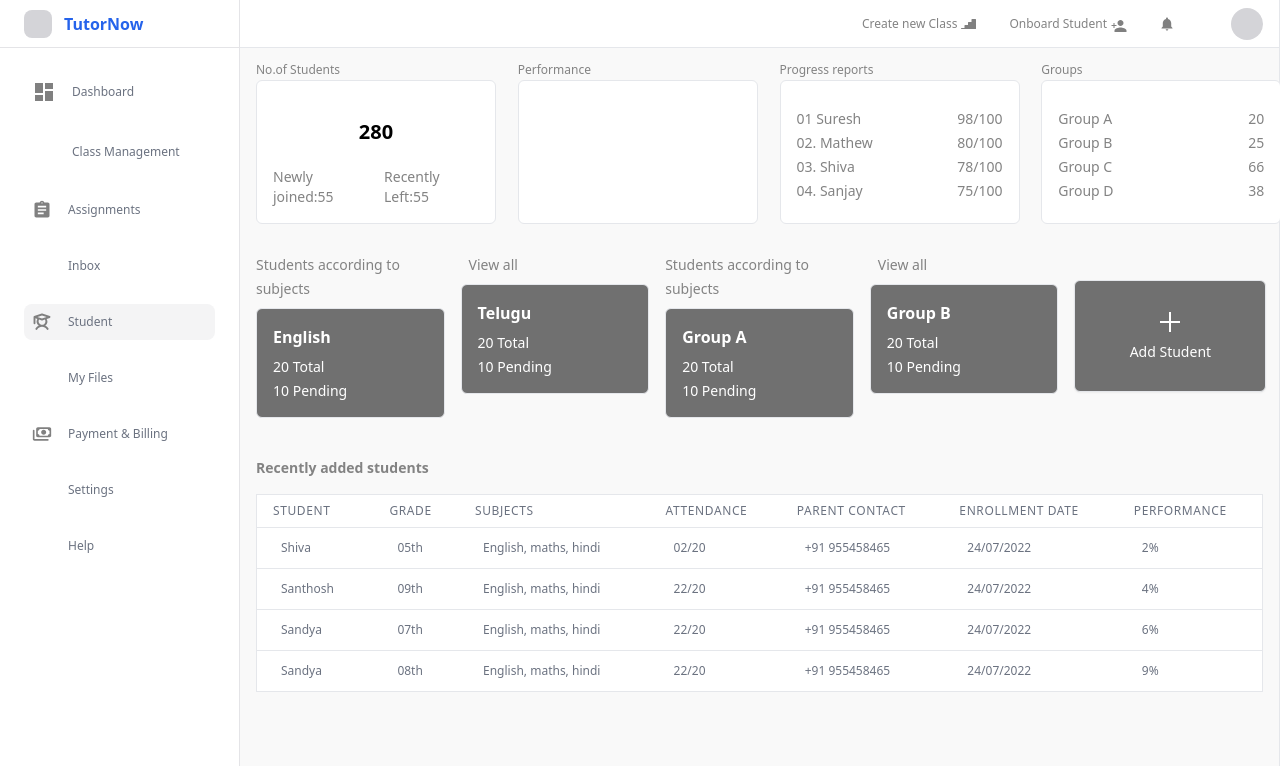
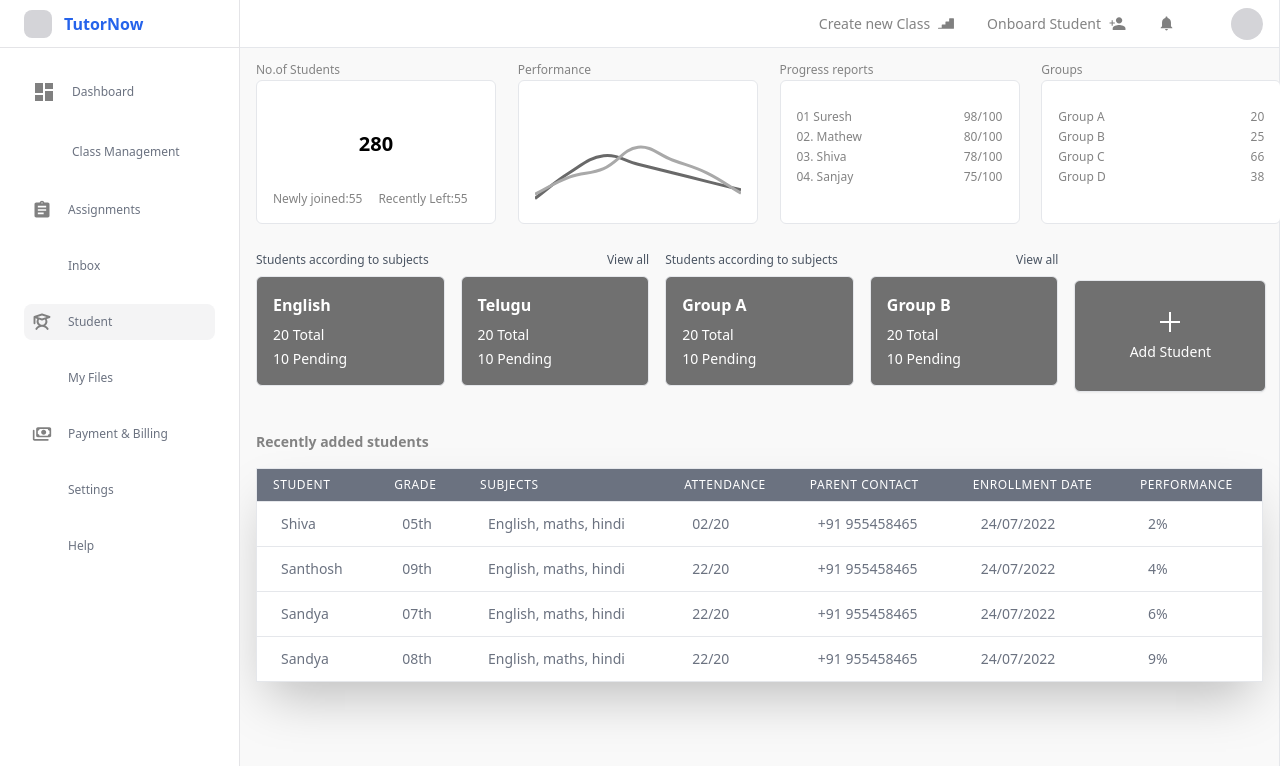
Before and after one commit to SiddhantXelp/Tuto-FE, a Next.js app: page /student in a window 1280 px wide. Shown: the top 766 px of the page. Built offline with nearby package versions, Linux system fonts and the light colour scheme; some icons are missing.

Commit message:
new changes on student flow and design changes

```diff
--- a/src/app/MainDashboard.tsx
+++ b/src/app/MainDashboard.tsx
@@ -209,7 +209,6 @@ export default function Home() {
       <div className="w-full h-auto mt-10">
         <div className="grid grid-cols-1 lg:grid-cols-[70%_25%] gap-6 h-full">
           <Table columns={dashBordTableColumns} data={dashBordTableData} includeCheckbox={false} />
-
           <div className="bg-white shadow-lg border border-gray-200 p-4 rounded-lg h-full">
             <Calendar
               onChange={setValue}
@@ -226,8 +225,8 @@ export default function Home() {
         <div className="grid grid-cols-1 md:grid-cols-2 lg:grid-cols-3 gap-6 mt-6">
           <div className="relative">
             <div className="flex justify-between mb-4">
-              <span className="text-buttonGray text-sm font-semibold">Upcoming Classes</span>
-              <span className="text-xs text-buttonGray cursor-pointer mr-1">View All</span>
+              <span className="text-buttonGray text-sm font-semibold">Reminders</span>
+              <span className="text-xs text-buttonGray cursor-pointer">View All</span>
             </div>
 
             <div className="bg-white shadow-lg rounded-xl p-4 max-h-64 overflow-auto">
--- a/src/app/inbox/components/ChatList.tsx
+++ b/src/app/inbox/components/ChatList.tsx
@@ -45,14 +45,14 @@ const ChatList: React.FC<ChatListProps> = ({ chats, selectedChat, setSelectedCha
         {chats.map(chat => (
           <li
             key={chat.id}
-            className={`flex items-center py-2 mb-2 border rounded hover:bg-gray-200 cursor-pointer ${selectedChat?.id === chat.id ? 'bg-gray-300' : ''
+            className={`flex items-center py-2 mb-2 border-t-2 rounded hover:bg-gray-200 cursor-pointer ${selectedChat?.id === chat.id ? 'bg-gray-300' : ''
               }`}
             onClick={() => setSelectedChat(chat)}
           >
             <img src={chat.image} alt={chat.name} className="w-10 h-10 rounded-full mx-5" />
             <div className="flex-1">
               <h3 className="font-bold text-xs">{chat.name}</h3>
-              <p className='text-[10px]'>{chat.message}</p>
+              <p className='text-[12px]'>{chat.message}</p>
             </div>
             <span className='text-[10px] mr-2 mx-2'>{chat.time}</span>
           </li>
--- a/src/app/inbox/page.tsx
+++ b/src/app/inbox/page.tsx
@@ -50,6 +50,8 @@ export default function IndexPage() {
       messages: [
         { id: 1, text: 'Lorem Ipsum is simply dummy text of the printing and typesetting industry. Lorem Ipsum has been the industry s standard dummy text ever since the 1500s, when an unknown printer took a galley of type and scrambled it to make a type specimen book.', time: '07:46 PM', sender: 'other' },
         { id: 2, text: 'Sure, what time works for you hijhkkbhkukhyycmh hgjhgg  gjhjbumyjb gjhgbhvg hjbgjhm g gbyjb  fbtkvytyyutyttyjgyjtuytrtbmjbtyutbgjhvg?', time: '07:46 PM', sender: 'me' },
+        { id: 3, text: 'No, what time works for you ', time: '07:46 PM', sender: 'me' },
+
 
       ]
     }
@@ -59,7 +61,7 @@ export default function IndexPage() {
 
   return (
     <TabNavigator>
-      <div className="flex h-[900px] bg-white shadow-2xl rounded-xl">
+      <div className="flex h-[850px] bg-white shadow-2xl rounded-xl">
         <ChatList chats={chats} selectedChat={selectedChat} setSelectedChat={setSelectedChat} />
         <ChatWindow selectedChat={selectedChat} />
       </div>
--- a/src/app/student/page.tsx
+++ b/src/app/student/page.tsx
@@ -9,6 +9,7 @@ import { recentStudentColumns, recentStudentsData } from './data';
 import Table from '@/components/table';
 import TabNavigator from "../TabNavigator/page";
 import { useAppDispatch } from '../store/hooks';
+import PerformanceChart from '@/common/PerformanceChart';
 
 const StudentPage: React.FC = () => {
   const dispatch = useAppDispatch();
@@ -18,21 +19,27 @@ const StudentPage: React.FC = () => {
   const data = [
     {
       cardName: "Students according to subjects",
+      cardNametwo:"",
       subject: 'English',
       details: ['20 Total', '10 Pending']
     },
     {
-      cardNameEnd: "View all",
+      // cardNameEnd: "View all",
+      cardName:"",
+      cardNametwo:"View all",
       subject: 'Telugu',
       details: ['20 Total', '10 Pending']
     },
     {
       cardName: "Students according to subjects",
+      cardNametwo:"",
       subject: 'Group A',
       details: ['20 Total', '10 Pending']
     },
     {
-      cardNameEnd: "View all",
+      // cardNameEnd: "View all",
+      cardName:"",
+      cardNametwo:"View all",
       subject: 'Group B',
       details: ['20 Total', '10 Pending']
     }
@@ -64,8 +71,8 @@ const StudentPage: React.FC = () => {
                   </h1>
                 </div>
                 <div className='flex flex-row gap-4'>
-                  <p className='text-sm text-buttonGray'>Newly joined:55</p>
-                  <p className='text-sm text-buttonGray'>Recently Left:55</p>
+                  <p className='text-xs text-buttonGray'>Newly joined:55</p>
+                  <p className='text-xs text-buttonGray'>Recently Left:55</p>
                 </div>
               </div>
             </div>
@@ -74,6 +81,7 @@ const StudentPage: React.FC = () => {
           <div>
             <span className='text-buttonGray text-xs'>Performance</span>
             <div className='md:w-32 lg:w-36 xl:w-60 2xl:w-64 h-36 bg-white border rounded-md flex flex-col justify-between p-4'>
+              <PerformanceChart/>
             </div>
           </div>
 
@@ -82,16 +90,16 @@ const StudentPage: React.FC = () => {
             <div className='md:w-32 lg:w-36 xl:w-60 2xl:w-64 h-36 bg-white border rounded-md flex flex-col justify-between p-4'>
               <div className="flex flex-row flex-initial justify-between mt-3">
                 <div >
-                  <p className='text-buttonGray text-sm'>01 Suresh</p>
-                  <p className='text-buttonGray text-sm mt-1'>02. Mathew</p>
-                  <p className='text-buttonGray text-sm mt-1'>03. Shiva</p>
-                  <p className='text-buttonGray text-sm mt-1'>04. Sanjay</p>
+                  <p className='text-buttonGray text-xs'>01 Suresh</p>
+                  <p className='text-buttonGray text-xs mt-1'>02. Mathew</p>
+                  <p className='text-buttonGray text-xs mt-1'>03. Shiva</p>
+                  <p className='text-buttonGray text-xs mt-1'>04. Sanjay</p>
                 </div>
                 <div>
-                  <p className='text-buttonGray text-sm'>98/100</p>
-                  <p className='text-buttonGray text-sm mt-1'>80/100</p>
-                  <p className='text-buttonGray text-sm mt-1'>78/100</p>
-                  <p className='text-buttonGray text-sm mt-1'>75/100</p>
+                  <p className='text-buttonGray text-xs'>98/100</p>
+                  <p className='text-buttonGray text-xs mt-1'>80/100</p>
+                  <p className='text-buttonGray text-xs mt-1'>78/100</p>
+                  <p className='text-buttonGray text-xs mt-1'>75/100</p>
                 </div>
               </div>
             </div>
@@ -103,16 +111,16 @@ const StudentPage: React.FC = () => {
               <div className='md:w-32 lg:w-36 xl:w-60 2xl:w-64 h-36 bg-white border rounded-md flex flex-col justify-between p-4'>
                 <div className="flex flex-row flex-initial justify-between mt-3">
                   <div >
-                    <p className='text-buttonGray text-sm'>Group A</p>
-                    <p className='text-buttonGray text-sm mt-1'>Group B</p>
-                    <p className='text-buttonGray text-sm mt-1'>Group C</p>
-                    <p className='text-buttonGray text-sm mt-1'>Group D</p>
+                    <p className='text-buttonGray text-xs'>Group A</p>
+                    <p className='text-buttonGray text-xs mt-1'>Group B</p>
+                    <p className='text-buttonGray text-xs mt-1'>Group C</p>
+                    <p className='text-buttonGray text-xs mt-1'>Group D</p>
                   </div>
                   <div>
-                    <p className='text-buttonGray text-sm'>20</p>
-                    <p className='text-buttonGray text-sm mt-1'>25</p>
-                    <p className='text-buttonGray text-sm mt-1'>66</p>
-                    <p className='text-buttonGray text-sm mt-1'>38</p>
+                    <p className='text-buttonGray text-xs'>20</p>
+                    <p className='text-buttonGray text-xs mt-1'>25</p>
+                    <p className='text-buttonGray text-xs mt-1'>66</p>
+                    <p className='text-buttonGray text-xs mt-1'>38</p>
                   </div>
                 </div>
               </div>
@@ -123,14 +131,24 @@ const StudentPage: React.FC = () => {
           <div className='grid grid-cols-1 sm:grid-cols-2 md:grid-cols-3 lg:grid-cols-4 xl:grid-cols-5 gap-4 mb-4 mt-7'>
             {data.map((item, index) => (
               <div key={index} className='flex flex-col'>
-                {/* Card Name Outside the Card */}
-                <div className={`mb-2 ${index === 0 || index === 2 ? 'cursor-pointer' : ''}`}
+                {/* <div className={`mb-2 ${index === 0 || index === 2 ? 'cursor-pointer' : ''}`}
                   onClick={() => (index === 0 || index === 2) && handleClick(index)}>
                   <span className='text-buttonGray text-sm'>{item.cardName}</span>
                   {item.cardNameEnd && <span className='text-buttonGray text-sm ml-2'>{item.cardNameEnd}</span>}
+                </div> */}
+
+
+                {/* <div className='flex justify-between items-center mb-2  '> */}
+                <div className={`mb-2 flex justify-between items-center ${index === 0 || index === 2 ? 'cursor-pointer' : ''}`}
+                  onClick={() => (index === 0 || index === 2) && handleClick(index)}>
+                  <span className='text-gray-600 text-xs'>{item.cardName}</span>
+                  {item.cardNametwo && (
+                    <span className='text-gray-600 text-xs'>
+                      {item.cardNametwo}
+                    </span>
+                  )}
                 </div>
 
-                {/* Card Content */}
                 <div className={`rounded-md flex flex-col justify-between ${index === 0 || index === 2 ? 'cursor-pointer' : ''}`}
                   onClick={() => (index === 0 || index === 2) && handleClick(index)}>
                   <div className='flex flex-col items-center'>
@@ -147,7 +165,7 @@ const StudentPage: React.FC = () => {
               </div>
             ))}
 
-            <Link href="/addStudent">
+            <Link href="/onboarding">
               <div className='bg-[#707070] border rounded-md shadow-sm flex items-center justify-center p-4 cursor-pointer h-28 w-full sm:w-48 mt-7'>
                 <div className='flex flex-col items-center'>
                   <GrAdd color='white' size={"24px"} />
--- a/src/common/PerformanceChart.tsx
+++ b/src/common/PerformanceChart.tsx
@@ -27,7 +27,7 @@ const data = {
   datasets: [
     {
       label: 'Dataset 1',
-      data: [15, 35, 45, 70, 55, 40, 25],
+      data: [15, 35, 45, 70, 55, 40, 16],
       fill: true,
       backgroundColor: 'rgb(60, 60, 60)',
       borderColor: 'rgba(169, 169, 169, 1)',
--- a/src/components/header.tsx
+++ b/src/components/header.tsx
@@ -80,19 +80,19 @@ const Header: React.FC = () => {
           <div className='flex flex-row gap-14'>
             <div className='flex flex-row gap-8 alignitem-center items-center'>
               <div className='flex flex-row justify-center align-center gap-1 items-center content-center cursor-pointer	'>
-                <p className='text-xs text-buttonGray' onClick={dialogOpen}>Create new Class</p>
-                <p><PiStepsFill size={"16px"} color='gray' /></p>
+                <p className='text-sm text-buttonGray' onClick={dialogOpen}>Create new Class</p>
+                <p className='ml-1'><PiStepsFill size={"17px"} color='gray' /></p>
               </div>
               <Link href='/onboarding'>
                 <div className='flex flex-row justify-center content-center gap-1 alignitem-center items-center'>
-                  <p className='text-xs text-buttonGray'>Onboard Student</p>
-                  <p className='mt-1'>
-                    <IoMdPersonAdd size={"16px"} color='gray' />
+                  <p className='text-sm  text-buttonGray'>Onboard Student</p>
+                  <p className='ml-1'>
+                    <IoMdPersonAdd size={"17px"} color='gray' />
                   </p>
                 </div>
               </Link>
               <div className='items-center'>
-                <IoMdNotifications size={"16px"} color='gray' />
+                <IoMdNotifications size={"17px"} color='gray' />
               </div>
               {/* <div className='flex flex-row justify-center content-center gap-0 alignitem-center items-center'>
                 <p className='text-xs text-buttonGray'>{userInfo ? userInfo.name : ""}</p>
--- a/src/components/table.tsx
+++ b/src/components/table.tsx
@@ -16,17 +16,17 @@ interface Props {
 
 const Table: React.FC<Props> = ({ columns, data, includeCheckbox = true }) => {
   return (
-    <div className="overflow-x-auto">
+    <div className="overflow-x-auto shadow-2xl">
       <table className="min-w-full bg-white border border-gray-200">
         <thead>
           <tr>
             {includeCheckbox && (
-              <th className="px-4 py-2 text-left text-xs font-medium text-gray-500 uppercase tracking-wider">
+              <th className="px-4 py-2 text-left text-xs font-medium text-gray-500 uppercase tracking-wider bg-gray-500">
                 <input type="checkbox" />
               </th>
             )}
             {columns.map((column, index) => (
-              <th key={index} className="px-4 py-2 text-left text-xs font-medium text-gray-500 uppercase tracking-wider">
+              <th key={index} className="px-4 py-2 text-left text-xs font-medium text-white uppercase tracking-wider bg-gray-500">
                 {column.header}
               </th>
             ))}
@@ -41,7 +41,7 @@ const Table: React.FC<Props> = ({ columns, data, includeCheckbox = true }) => {
                 </td>
               )}
               {columns.map((column, colIndex) => (
-                <td key={colIndex} className="px-6 py-3 text-xs text-gray-500"> {/* Added vertical padding here */}
+                <td key={colIndex} className="px-6 py-3 text-sm text-gray-500"> {/* Added vertical padding here */}
                   {column.isCheckbox ? (
                     <input type="checkbox" />
                   ) : (
```
Also changed, not shown: src/app/SubjectsBasedTable/page.tsx (+13 -14 lines), src/app/assignments/page.tsx (+7 -5 lines), src/app/assignments/subjects/page.tsx (+9 -9 lines), src/app/groupBasedTable/page.tsx (+8 -11 lines), src/app/studentsTable/page.tsx (+6 -6 lines).
